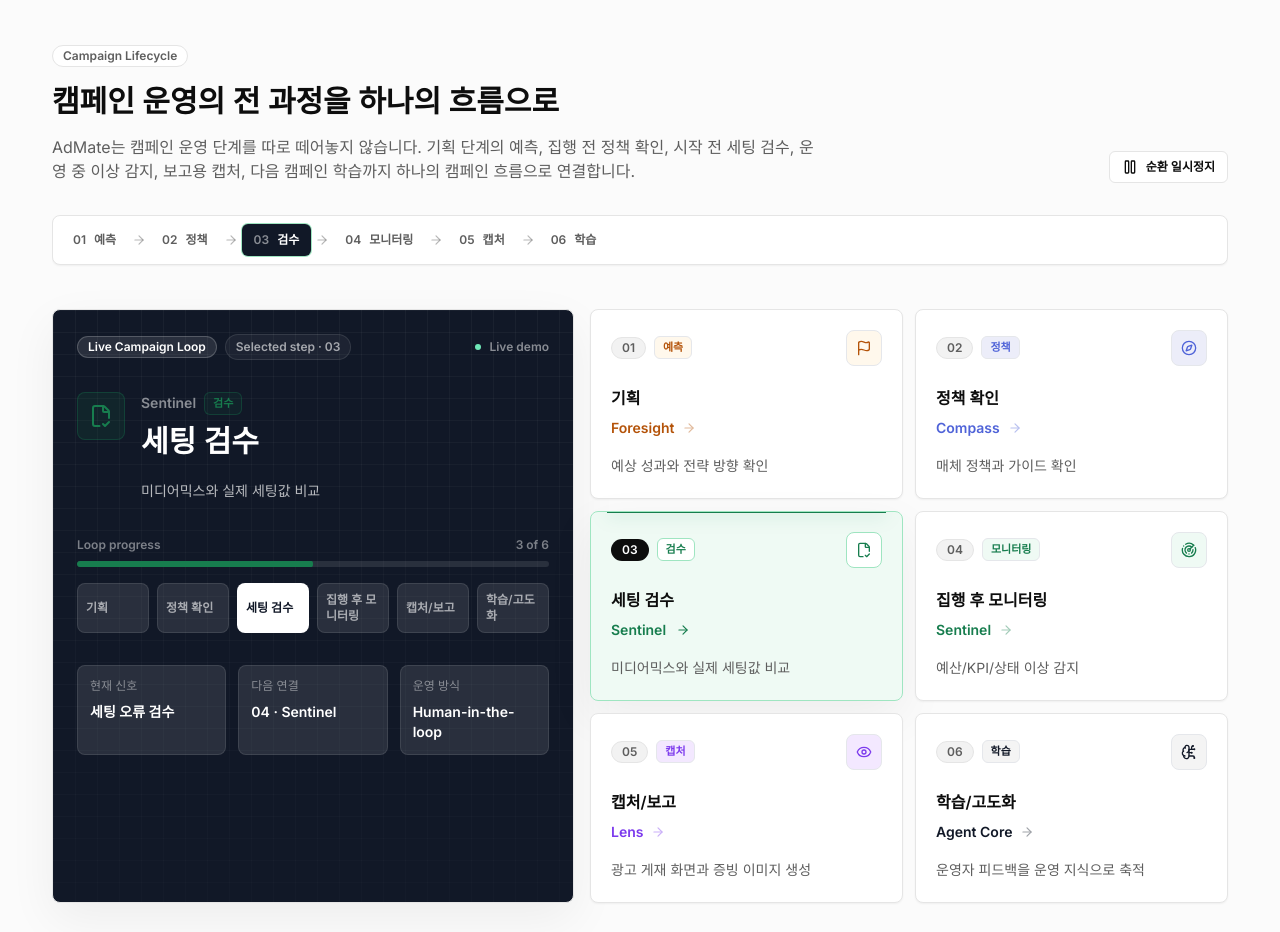
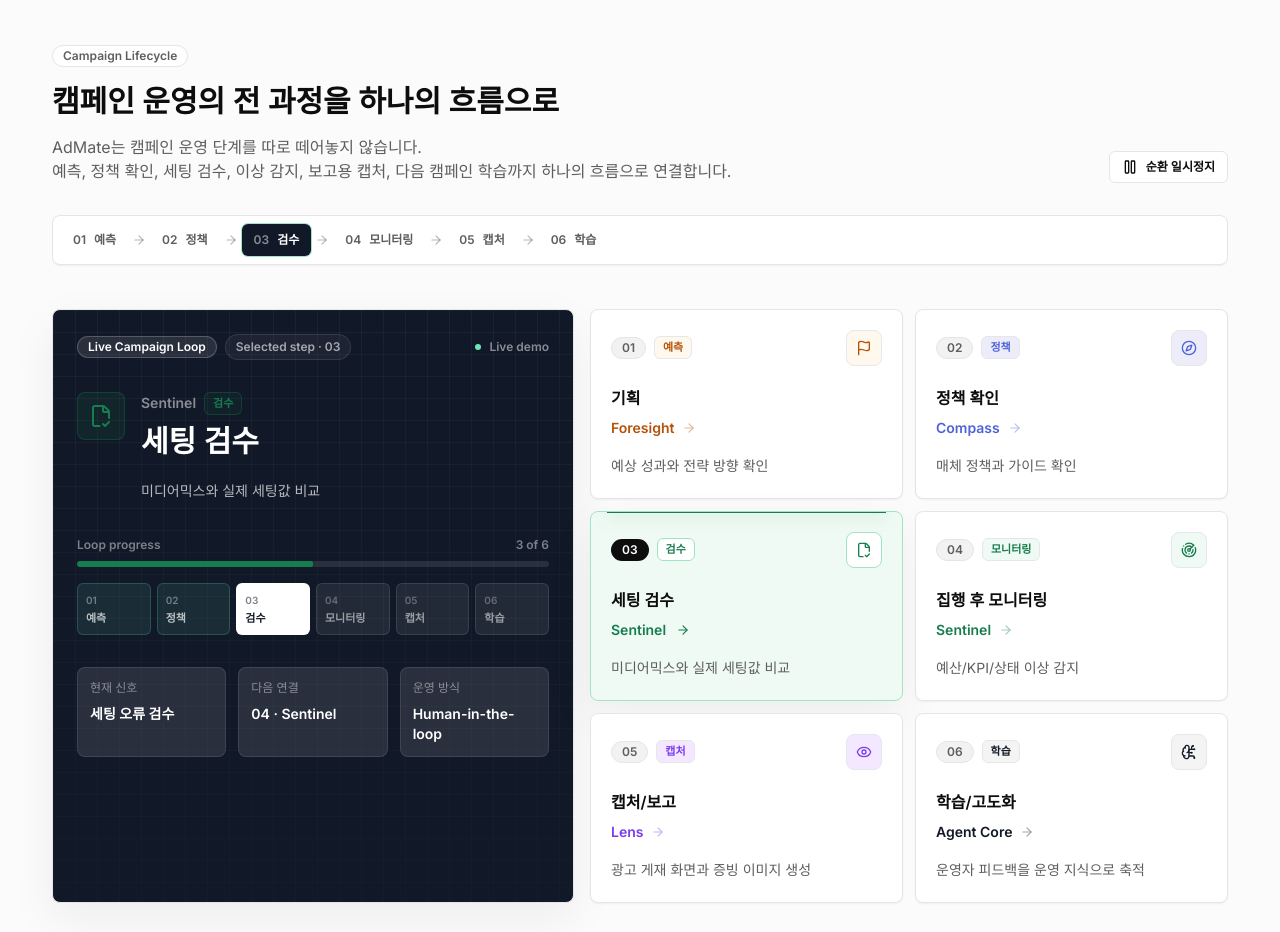
Before and after one commit to Jhongjin/admate-homepage, a Next.js app: page / in a window 1280 px wide. Shown: the part 5080-6012 px from the top of the page. Built offline with nearby package versions, Linux system fonts and the light colour scheme.

Commit message:
Tighten lifecycle flow slots

```diff
--- a/src/components/home/CampaignLifecycleSection.tsx
+++ b/src/components/home/CampaignLifecycleSection.tsx
@@ -100,7 +100,16 @@ export function CampaignLifecycleSection() {
           <SectionHeading
             eyebrow="Campaign Lifecycle"
             title="캠페인 운영의 전 과정을 하나의 흐름으로"
-            description="AdMate는 캠페인 운영 단계를 따로 떼어놓지 않습니다. 기획 단계의 예측, 집행 전 정책 확인, 시작 전 세팅 검수, 운영 중 이상 감지, 보고용 캡처, 다음 캠페인 학습까지 하나의 캠페인 흐름으로 연결합니다."
+            description={
+              <>
+                <span className="block">
+                  AdMate는 캠페인 운영 단계를 따로 떼어놓지 않습니다.
+                </span>
+                <span className="block">
+                  예측, 정책 확인, 세팅 검수, 이상 감지, 보고용 캡처, 다음 캠페인 학습까지 하나의 흐름으로 연결합니다.
+                </span>
+              </>
+            }
             className="mb-0"
           />
           <Button
@@ -214,19 +223,22 @@ export function CampaignLifecycleSection() {
                     }}
                   />
                 </div>
-                <div className="mt-4 grid grid-cols-2 gap-2 text-xs text-white/60 sm:grid-cols-6">
+                <div className="mt-4 grid grid-cols-6 gap-1.5 text-[11px] text-white/55">
                   {lifecycleSteps.map((step, index) => {
                     const isActive = index === activeIndex
+                    const isComplete = index < activeIndex
 
                     return (
                       <button
                         key={step.step}
                         type="button"
                         className={cn(
-                          "rounded-lg border px-2 py-2 text-left font-semibold transition",
+                          "min-h-[46px] rounded-md border px-2 py-2 text-left font-semibold transition",
                           isActive
-                            ? "border-white/30 bg-white text-[#111827]"
-                            : "border-white/10 bg-white/10 hover:bg-white/15"
+                            ? "border-white/40 bg-white text-[#111827]"
+                            : isComplete
+                              ? "border-emerald-300/20 bg-emerald-300/10 text-white/70 hover:bg-emerald-300/15"
+                              : "border-white/10 bg-white/[0.08] hover:bg-white/[0.12]"
                         )}
                         onClick={() => setActiveIndex(index)}
                         onFocus={() => {
@@ -235,7 +247,8 @@ export function CampaignLifecycleSection() {
                         }}
                         onBlur={() => setInteractionPaused(false)}
                       >
-                        {step.title}
+                        <span className="block text-[10px] opacity-55">{step.step}</span>
+                        <span className="mt-0.5 block leading-4">{lifecycleRoles[index]}</span>
                       </button>
                     )
                   })}
```
